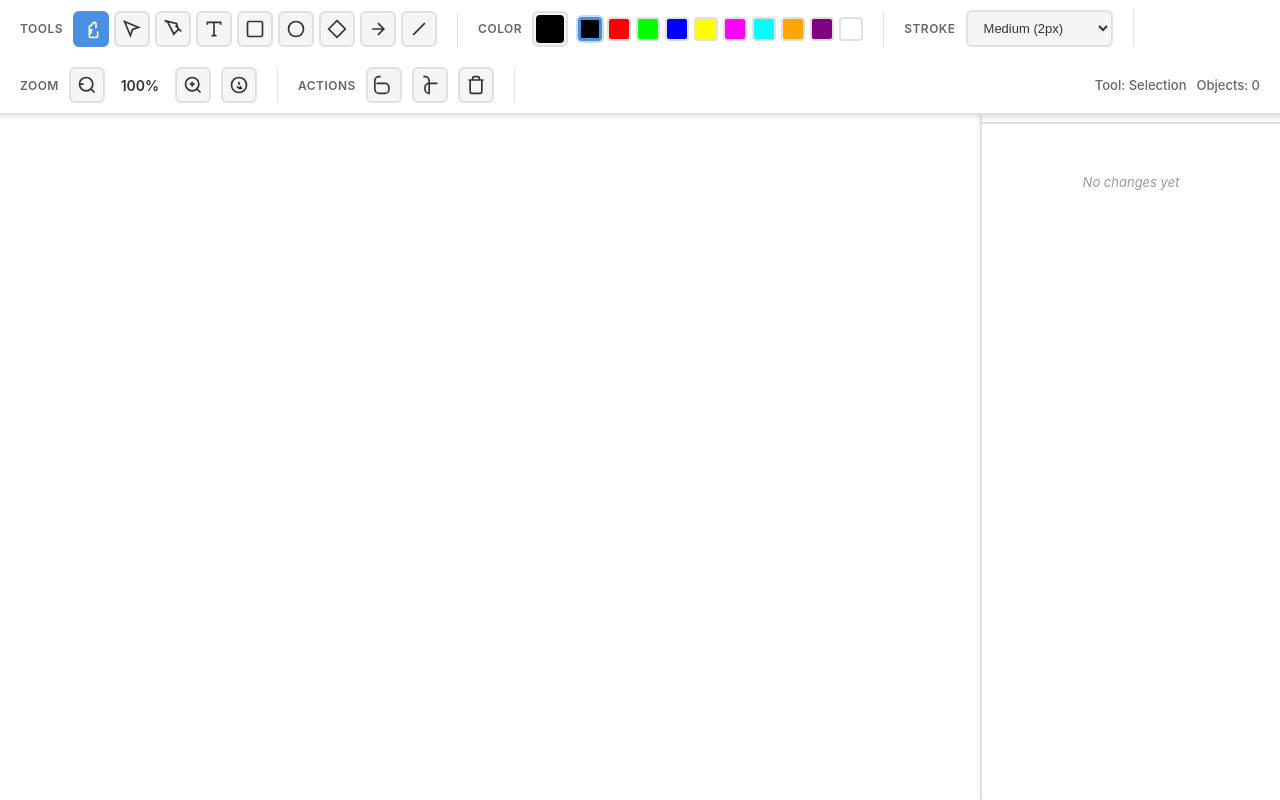
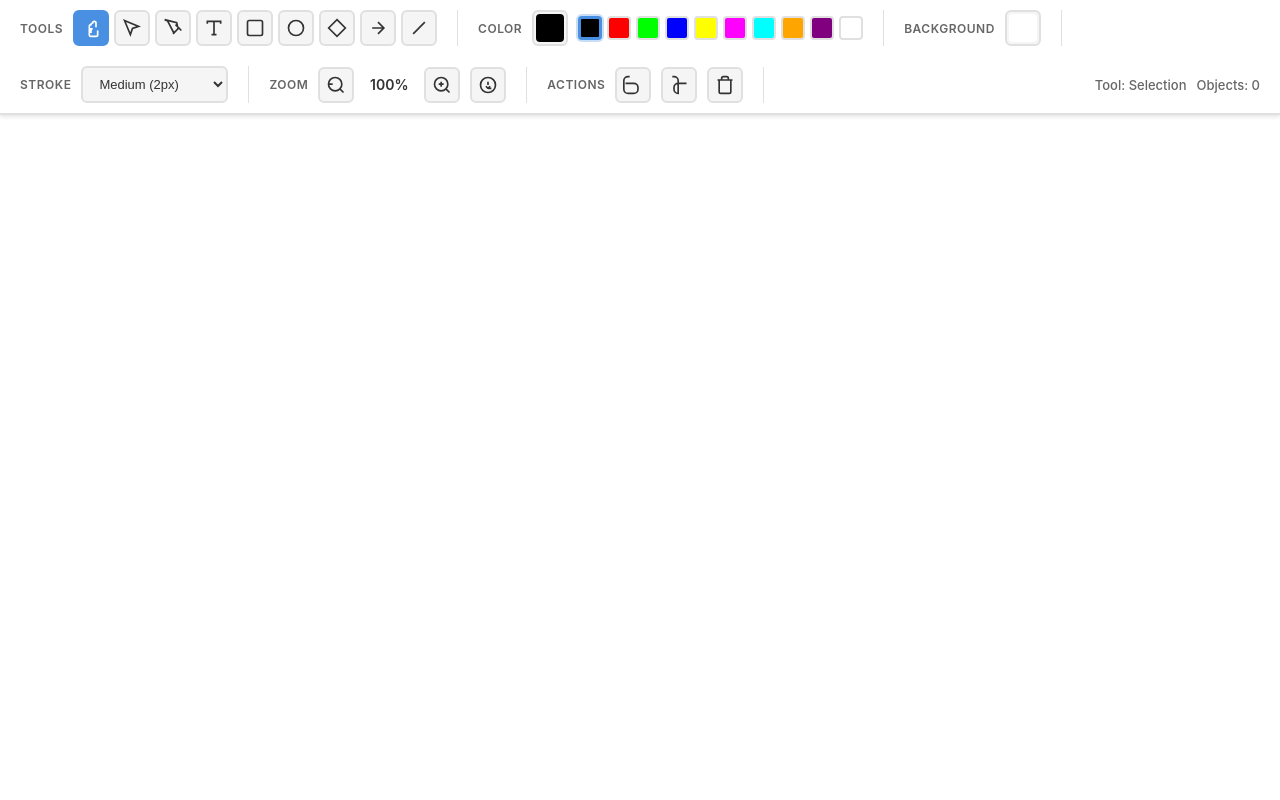
Before and after one commit to nayakashwin/canvasDraw, a website built with webpack: page public/index.html in a window 1280 px wide. Built offline with nearby package versions, Linux system fonts and the light colour scheme.

Commit message:
removed the change history

```diff
--- a/public/index.html
+++ b/public/index.html
@@ -72,19 +72,6 @@
     <div class="main-content">
       <!-- Canvas container -->
       <div class="canvas-container" id="canvas-container"></div>
-
-      <!-- History panel -->
-      <div class="history-panel">
-        <div class="history-panel-header">
-          <h3>Change History</h3>
-          <button class="clear-btn" id="clear-history" title="Clear history">Clear</button>
-        </div>
-        <div class="history-list" id="history-list">
-          <div class="history-item empty-state">
-            No changes yet
-          </div>
-        </div>
-      </div>
     </div>
   </div>
 
--- a/public/styles.css
+++ b/public/styles.css
@@ -58,121 +58,6 @@ html, body {
   flex: 1;
   position: relative;
   overflow: hidden;
-}
-
-/* ============================================================================
-   HISTORY PANEL
-   ============================================================================ */
-
-.history-panel {
-  width: 300px;
-  background-color: #ffffff;
-  border-left: 2px solid #e0e0e0;
-  display: flex;
-  flex-direction: column;
-  box-shadow: -2px 0 4px rgba(0, 0, 0, 0.05);
-}
-
-.history-panel-header {
-  padding: 15px;
-  background-color: #f8f9fa;
-  border-bottom: 2px solid #e0e0e0;
-  display: flex;
-  justify-content: space-between;
-  align-items: center;
-}
-
-.history-panel-header h3 {
-  font-size: 14px;
-  font-weight: 600;
-  color: #333;
-  margin: 0;
-  text-transform: uppercase;
-  letter-spacing: 0.5px;
-}
-
-.history-panel-header .clear-btn {
-  background: none;
-  border: none;
-  color: #4a90e2;
-  cursor: pointer;
-  font-size: 12px;
-  padding: 4px 8px;
-  border-radius: 4px;
-  transition: background-color 0.2s ease;
-}
-
-.history-panel-header .clear-btn:hover {
-  background-color: rgba(74, 144, 226, 0.1);
-}
-
-.history-list {
-  flex: 1;
-  overflow-y: auto;
-  padding: 10px;
-}
-
-.history-item {
-  padding: 10px;
-  margin-bottom: 8px;
-  background-color: #f8f9fa;
-  border-left: 3px solid #4a90e2;
-  border-radius: 4px;
-  font-size: 13px;
-  transition: all 0.2s ease;
-}
-
-.history-item:hover {
-  background-color: #e8f4ff;
-  border-left-color: #2d7bc4;
-}
-
-.history-item-time {
-  font-size: 11px;
-  color: #666;
-  margin-bottom: 4px;
-}
-
-.history-item-action {
-  font-weight: 500;
-  color: #333;
-}
-
-.history-item-details {
-  font-size: 12px;
-  color: #666;
-  margin-top: 4px;
-}
-
-.history-item.empty-state {
-  text-align: center;
-  padding: 40px 20px;
-  color: #999;
-  font-style: italic;
-  border-left: none;
-  background-color: transparent;
-}
-
-.history-item.empty-state:hover {
-  background-color: transparent;
-}
-
-/* History panel scrollbar styling */
-.history-list::-webkit-scrollbar {
-  width: 8px;
-}
-
-.history-list::-webkit-scrollbar-track {
-  background: #f1f1f1;
-}
-
-.history-list::-webkit-scrollbar-thumb {
-  background: #ccc;
-  border-radius: 4px;
-}
-
-.history-list::-webkit-scrollbar-thumb:hover {
-  background: #999;
 }
 
 /* ============================================================================
--- a/src/core/canvasManager.ts
+++ b/src/core/canvasManager.ts
@@ -39,7 +39,7 @@ import { Point, CanvasMouseEvent } from '../types';
 /**
  * CanvasManager: Manages all canvas operations using Konva.js
  */
-export class CanvasManager {
+  export class CanvasManager {
   private stage: Konva.Stage;
   private layer: Konva.Layer;
   private transformer: Konva.Transformer;
@@ -47,6 +47,7 @@ export class CanvasManager {
   private currentPan: Point = { x: 0, y: 0 };
   private containerId: string;
   private eventListeners: Map<string, Function[]> = new Map();
+  private backgroundColor: string = '#ffffff';
 
   constructor(containerId: string) {
     this.containerId = containerId;
@@ -238,6 +239,18 @@ export class CanvasManager {
     return this.transformer;
   }
 
+  public setBackgroundColor(color: string): void {
+    this.backgroundColor = color;
+    const container = document.getElementById(this.containerId);
+    if (container) {
+      container.style.backgroundColor = color;
+    }
+  }
+
+  public getBackgroundColor(): string {
+    return this.backgroundColor;
+  }
+
   public on(eventName: string, callback: Function): void {
     if (!this.eventListeners.has(eventName)) {
       this.eventListeners.set(eventName, []);
--- a/src/core/uiManager.ts
+++ b/src/core/uiManager.ts
@@ -41,9 +41,9 @@ export class UIManager {
   private toolbar: HTMLElement | null = null;
   private colorPicker: HTMLInputElement | null = null;
   private strokeWidthSelect: HTMLSelectElement | null = null;
+  private backgroundColorPicker: HTMLInputElement | null = null;
   private currentToolDisplay: HTMLElement | null = null;
   private zoomDisplay: HTMLElement | null = null;
-  private historyList: HTMLElement | null = null;
 
   constructor(containerId: string, app: App) {
     this.containerId = containerId;
@@ -58,7 +58,6 @@ export class UIManager {
   public initialize(): void {
     this.createToolbar();
     this.setupEventListeners();
-    this.setupHistoryPanel();
     console.log('UI Manager initialized');
   }
 
@@ -145,6 +144,11 @@ export class UIManager {
       </div>
 
       <div class="toolbar-section">
+        <span class="toolbar-label">Background</span>
+        <input type="color" id="background-color-picker" value="#ffffff" title="Choose Background Color" class="color-picker"/>
+      </div>
+
+      <div class="toolbar-section">
         <span class="toolbar-label">Stroke</span>
         <select id="stroke-width" class="stroke-width-select" title="Stroke Width">
           <option value="1">Thin (1px)</option>
@@ -212,6 +216,7 @@ export class UIManager {
 
     // Cache references to UI elements
     this.colorPicker = this.toolbar.querySelector('#color-picker') as HTMLInputElement;
+    this.backgroundColorPicker = this.toolbar.querySelector('#background-color-picker') as HTMLInputElement;
     this.strokeWidthSelect = this.toolbar.querySelector('#stroke-width') as HTMLSelectElement;
     this.currentToolDisplay = this.toolbar.querySelector('#current-tool') as HTMLElement;
     this.zoomDisplay = this.toolbar.querySelector('#zoom-level') as HTMLElement;
@@ -258,6 +263,13 @@ export class UIManager {
         this.setColor(this.colorPicker!.value);
         // Remove active state from palette buttons
         colorButtons.forEach(b => b.classList.remove('active'));
+      });
+    }
+
+    // Background color picker
+    if (this.backgroundColorPicker) {
+      this.backgroundColorPicker.addEventListener('input', () => {
+        this.setBackgroundColor(this.backgroundColorPicker!.value);
       });
     }
 
@@ -424,6 +436,14 @@ export class UIManager {
   }
 
   /**
+   * Sets background color
+   */
+  private setBackgroundColor(color: string): void {
+    this.app['canvasManager'].setBackgroundColor(color);
+    console.log(`Background color changed to: ${color}`);
+  }
+
+  /**
    * Updates zoom display
    */
   public updateZoomDisplay(zoom: number): void {
@@ -443,64 +463,4 @@ export class UIManager {
       infoText.textContent = `Objects: ${count}`;
     }
   }
-
-  /**
-   * Sets up the history panel
-   */
-  private setupHistoryPanel(): void {
-    // Get reference to history list
-    this.historyList = document.getElementById('history-list');
-
-    // Subscribe to change history updates
-    this.app.onChangeHistory((history: any[]) => {
-      this.renderHistory(history);
-    });
-
-    // Set up clear history button
-    const clearBtn = document.getElementById('clear-history');
-    if (clearBtn) {
-      clearBtn.addEventListener('click', () => {
-        if (confirm('Are you sure you want to clear the history log?')) {
-          this.app.clearChangeHistory();
-        }
-      });
-    }
-  }
-
-  /**
-   * Renders the history list
-   */
-  private renderHistory(history: Array<{ timestamp: number; action: string; details: string }>): void {
-    if (!this.historyList) return;
-
-    // Clear current list
-    this.historyList.innerHTML = '';
-
-    // Show empty state if no history
-    if (history.length === 0) {
-      this.historyList.innerHTML = `
-        <div class="history-item empty-state">
-          No changes yet
-        </div>
-      `;
-      return;
-    }
-
-    // Render history items (newest first)
-    const sortedHistory = [...history].reverse();
-    sortedHistory.forEach(change => {
-      const item = document.createElement('div');
-      item.className = 'history-item';
-
-      const time = new Date(change.timestamp).toLocaleTimeString();
-
-      item.innerHTML = `
-        <div class="history-item-time">${time}</div>
-        <div class="history-item-action">${change.action}</div>
-        <div class="history-item-details">${change.details}</div>
-      `;
-
-      this.historyList.appendChild(item);
-    });
-  }
 }
```
Also changed, not shown: dist/bundle.js, 1 other file.
